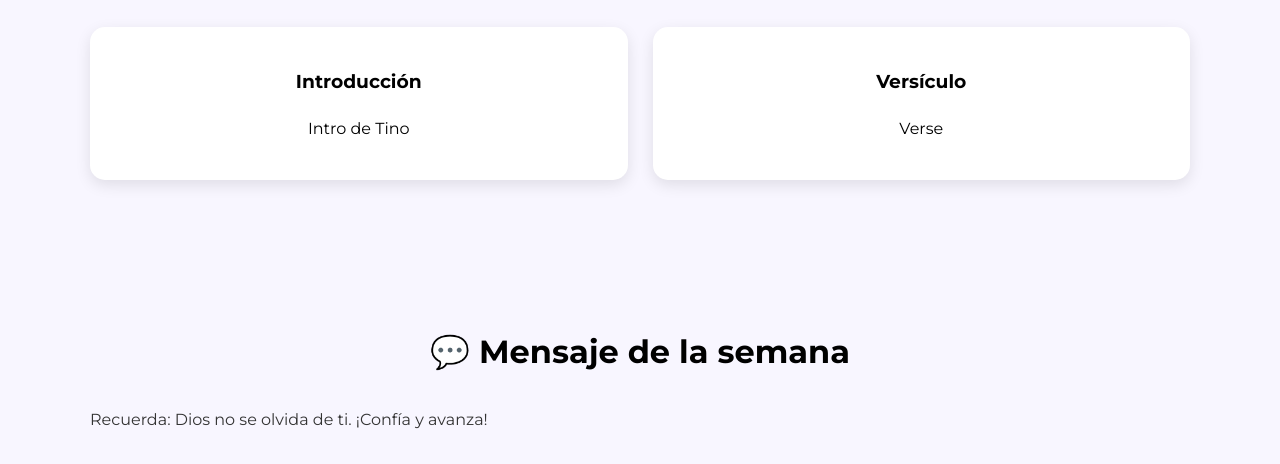
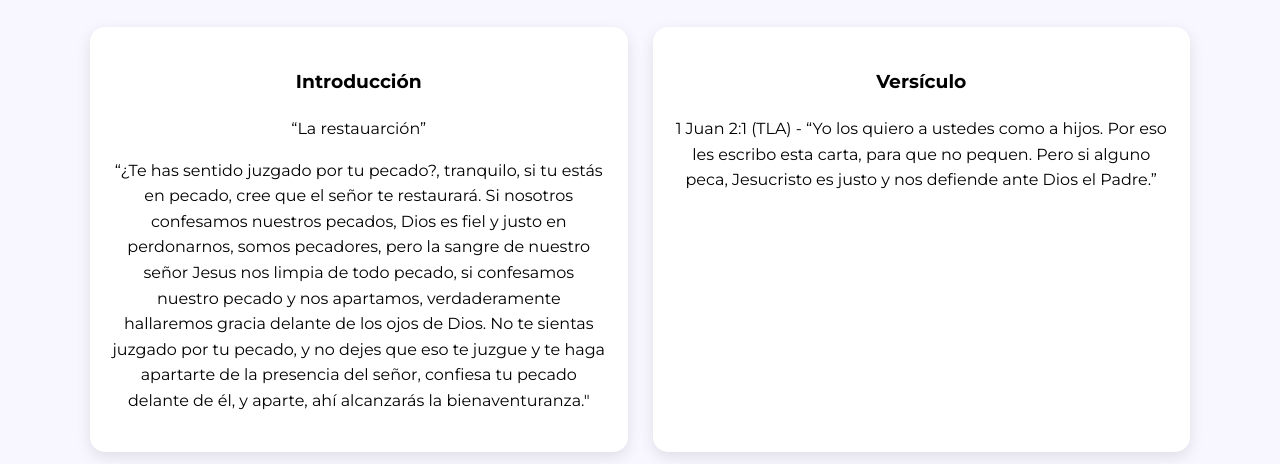
Before and after one commit to Alhe214/Sociedad-de-j-venes-Jehov-Jireh, a plain HTML site: page grupo3.html in a window 1280 px wide. Shown: the part 941-1405 px from the top of the page. Drawn offline with nearby package versions, Linux system fonts and the light colour scheme.

Commit message:
Add files via upload

```diff
--- a/grupo3.html
+++ b/grupo3.html
@@ -23,11 +23,13 @@
     <div class="grupos">
       <div class="grupo">
         <h3>Introducción</h3>
-        <p>Intro de Tino</p>
+        <p>“La restauarción”</p>
+        <p>“¿Te has sentido juzgado por tu pecado?, tranquilo, si tu estás en pecado, cree que el señor te restaurará.
+          Si nosotros confesamos nuestros pecados, Dios es fiel y justo en perdonarnos, somos pecadores, pero la sangre de nuestro señor Jesus nos limpia de todo pecado, si confesamos nuestro pecado y nos apartamos, verdaderamente hallaremos gracia delante de los ojos de Dios. No te sientas juzgado por tu pecado, y no dejes que eso te juzgue y te haga apartarte de la presencia del señor, confiesa tu pecado delante de él, y aparte, ahí alcanzarás la bienaventuranza."</p>
       </div>
       <div class="grupo">
         <h3>Versículo</h3>
-        <p>Verse</p>
+        <p>1 Juan 2:1 (TLA) - “Yo los quiero a ustedes como a hijos. Por eso les escribo esta carta, para que no pequen. Pero si alguno peca, Jesucristo es justo y nos defiende ante Dios el Padre.”</p>
       </div>
     </div>
   </section>
```
Also changed, not shown: grupo1.html (+4 -2 lines), grupo4.html (+4 -2 lines).
